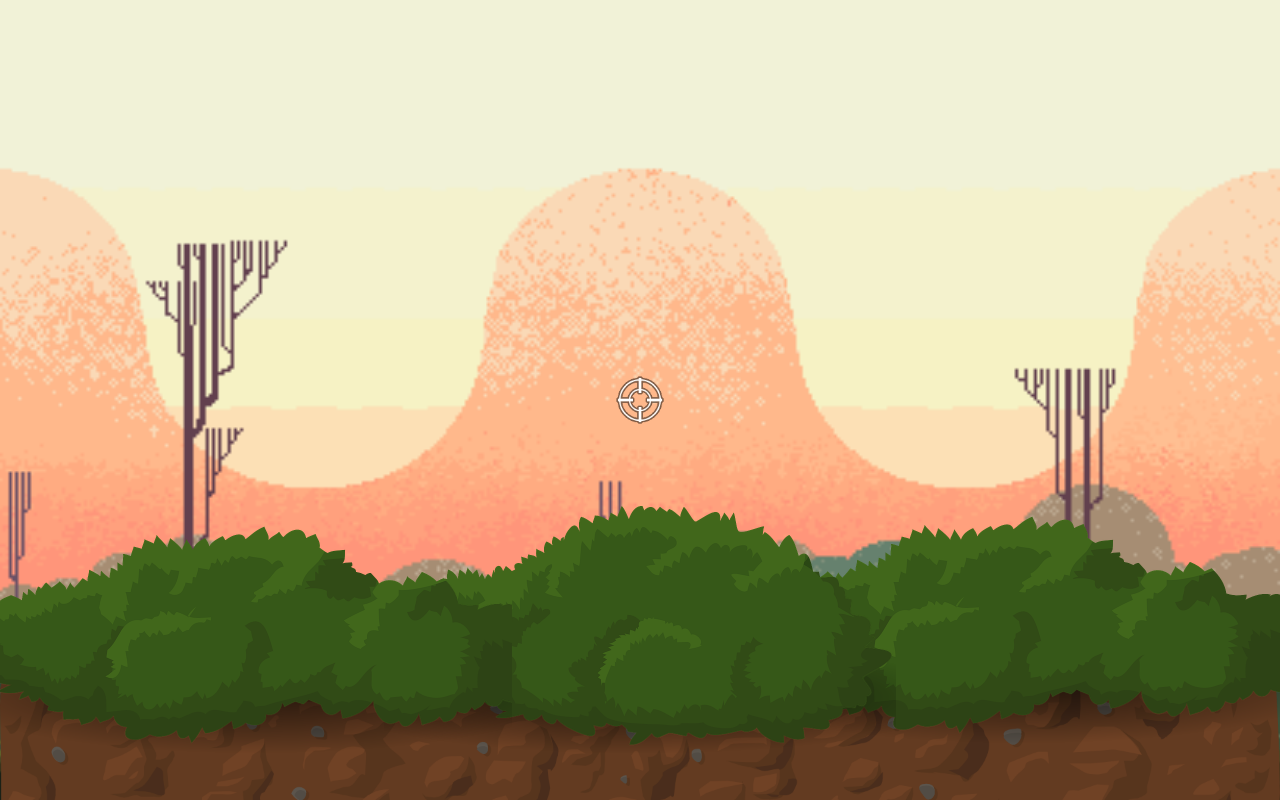
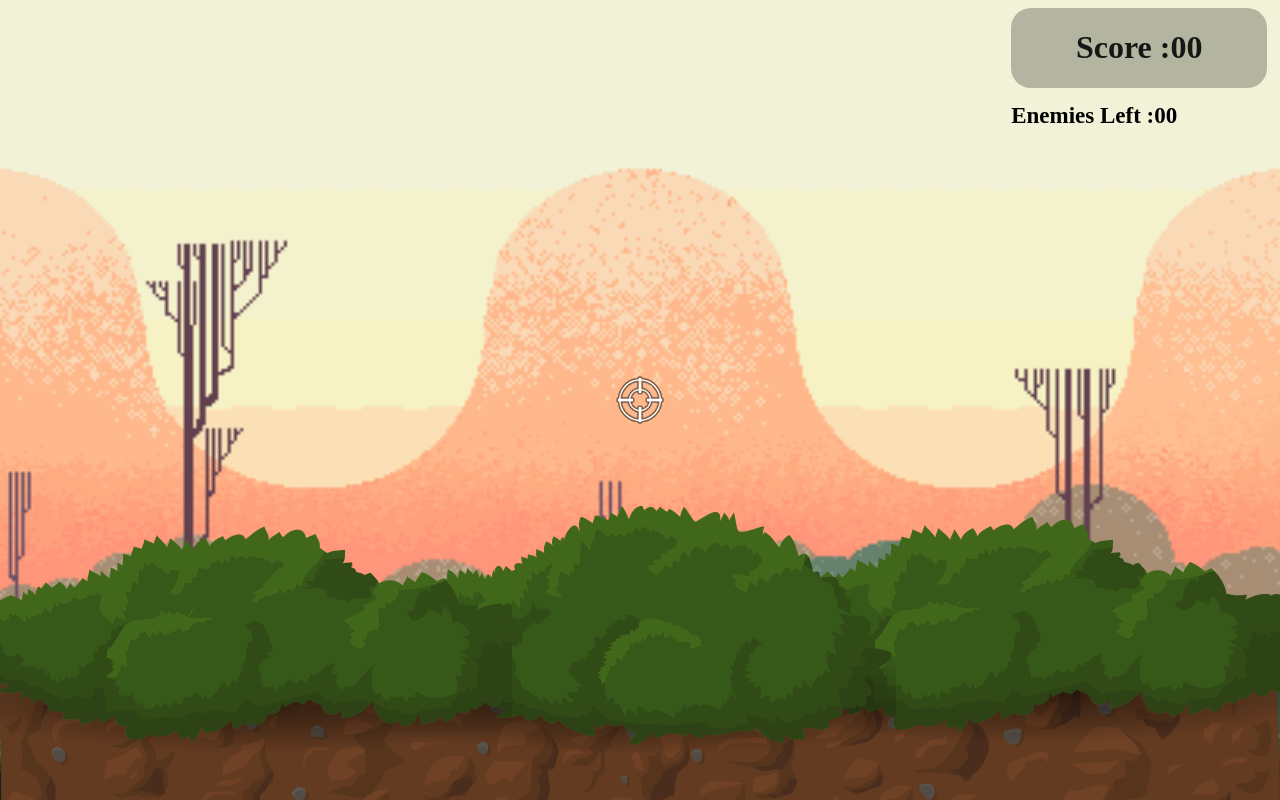
Before and after one commit to kavindu1thiwanka/2d_game, a plain HTML site: page src/Levels/level_01.html in a window 1280 px wide. Drawn offline with Linux system fonts and the light colour scheme.

Commit message:
lvl01 update

```diff
--- a/src/Levels/level_01.html
+++ b/src/Levels/level_01.html
@@ -7,13 +7,27 @@
     <link rel="stylesheet" href="../assets/normalize.css">
 </head>
 <body class="body">
-<div class="background">
+<main>
+    <div class="background">
+        <div class="soil"></div>
+        <div class="bush1"></div>
+        <div class="bush2"></div>
+        <div class="bush3"></div>
+    </div>
+
     <div id="cursor"></div>
-    <div class="soil"></div>
-    <div class="bush1"></div>
-    <div class="bush2"></div>
-    <div class="bush3"></div>
-</div>
+    <div class="score_enemyContainer">
+        <div id="scoreBoard">
+            <h1>Score : </h1>
+            <h1 id="score"> 00</h1>
+        </div>
+        <div id="enemyRemainCount">
+            <h1>Enemies Left : </h1>
+            <h1>00</h1>
+        </div>
+    </div>
+</main>
+
 
 
 
@@ -27,7 +41,43 @@
 
 
     //enemy span
+    canvas = document.getElementById('mycanvas');
+    gameover = false;
 
+    // pen is an object created using the getContext() function.
+    pen = canvas.getContext('2d'); // 2d is passed to make 2d games in html
+
+    function enemy(x,y,speed){
+        this.x = x;
+        this.y = y;
+        this.w = 50;
+        this.h = 50;
+        this.state = "active"
+        this.speed = speed;
+
+        this.draw = function(enemyImage){
+
+            pen.drawImage(enemyImage,this.x,this.y,this.w,this.h);
+
+        }
+
+        this.update = function(){
+
+            this.x = this.x + this.speed;
+
+            // To test the boundary conditions
+            if(this.x >= W-this.w || this.x<=0){
+                this.speed *= -1;
+            }
+
+            this.y++;
+
+            if(this.y<=0){
+                this.state = "inactive"
+            }
+        }
+
+    }
 </script>
 </body>
 </html>
--- a/src/lvl01_Styles.css
+++ b/src/lvl01_Styles.css
@@ -1,5 +1,9 @@
 .body{
     margin: 0;
+    padding: 0;
+    cursor: none;
+    width: 100vw;
+    height: 100vh;
 }
 
 #cursor{
@@ -14,6 +18,7 @@
     transform: translate(-50%,-50%);
     pointer-events: none;
     box-sizing: border-box;
+    z-index: 4;
 }
 
 .background{
@@ -25,6 +30,59 @@
     background-position: center;
     z-index: 1;
 }
+
+
+
+/*#health{*/
+/*    position: absolute;*/
+/*    display: flex;*/
+/*    bottom: 1%;*/
+/*    left: 4%;*/
+/*    z-index: 5;*/
+/*}*/
+
+/*#health>div{*/
+/*    background-image: url("assets/Level 1/Heart.png");*/
+/*    width: 50px;*/
+/*    height: 50px;*/
+/*    background-size: cover;*/
+/*    background-position: center;*/
+/*    margin: 5px;*/
+/*}*/
+
+.score_enemyContainer{
+    position: absolute;
+    display: flex;
+    flex-direction: column;
+    right: 1%;
+    top: 1%;
+    z-index: 5;
+}
+#enemyRemainCount{
+    display: flex;
+}
+#enemyRemainCount>h1 {
+    font-size: 23px;
+}
+
+#scoreBoard{
+    justify-content: center;
+    display: flex;
+    width: 20vw;
+    height: 10vh;
+    background: rgba(0,0,0,0.25);
+    backdrop-filter: blur(10px);
+    opacity: 10;
+    border-radius: 20px;
+    z-index: 5;
+}
+
+#scoreBoard>h1{
+    font-size: 2em;
+    opacity: 10;
+    color: rgba(0, 0, 0, 0.88);
+}
+
 .soil{
     position: absolute;
     width: 100vw;
```
Also changed, not shown: src/assets/Level 1/Heart.png (added), src/assets/Level 1/Skull.png (added).
